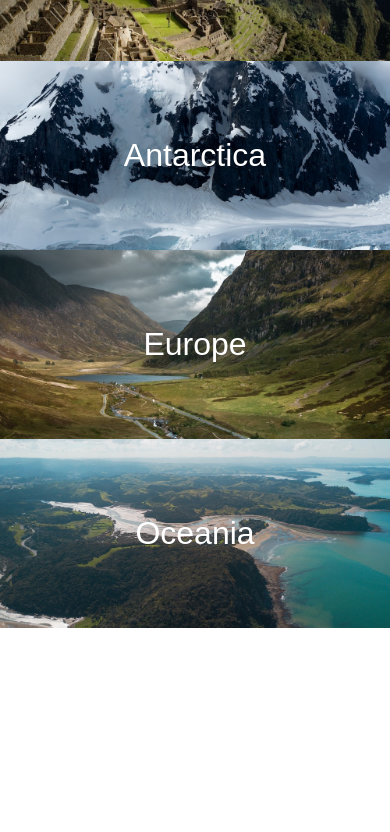
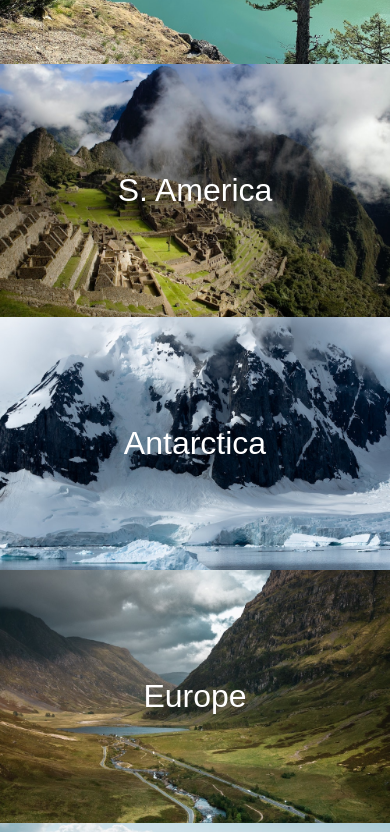
Before and after one commit to joe-ashwell/image-gallery-panels, a plain HTML site: page index.html in a window 390 px wide. Shown: the part 695-1527 px from the top of the page. Before the commit the page ends 1323 px from the top, so only its background shows below. Drawn offline with Linux system fonts and the light colour scheme.

Commit message:
Update style.css

```diff
--- a/style.css
+++ b/style.css
@@ -113,7 +113,7 @@ p:nth-child(2) {
   }
 
   .panel {
-    padding: 3rem 0;
+    padding: 5rem 0;
   }
 
   .panel > *:first-child {
```
